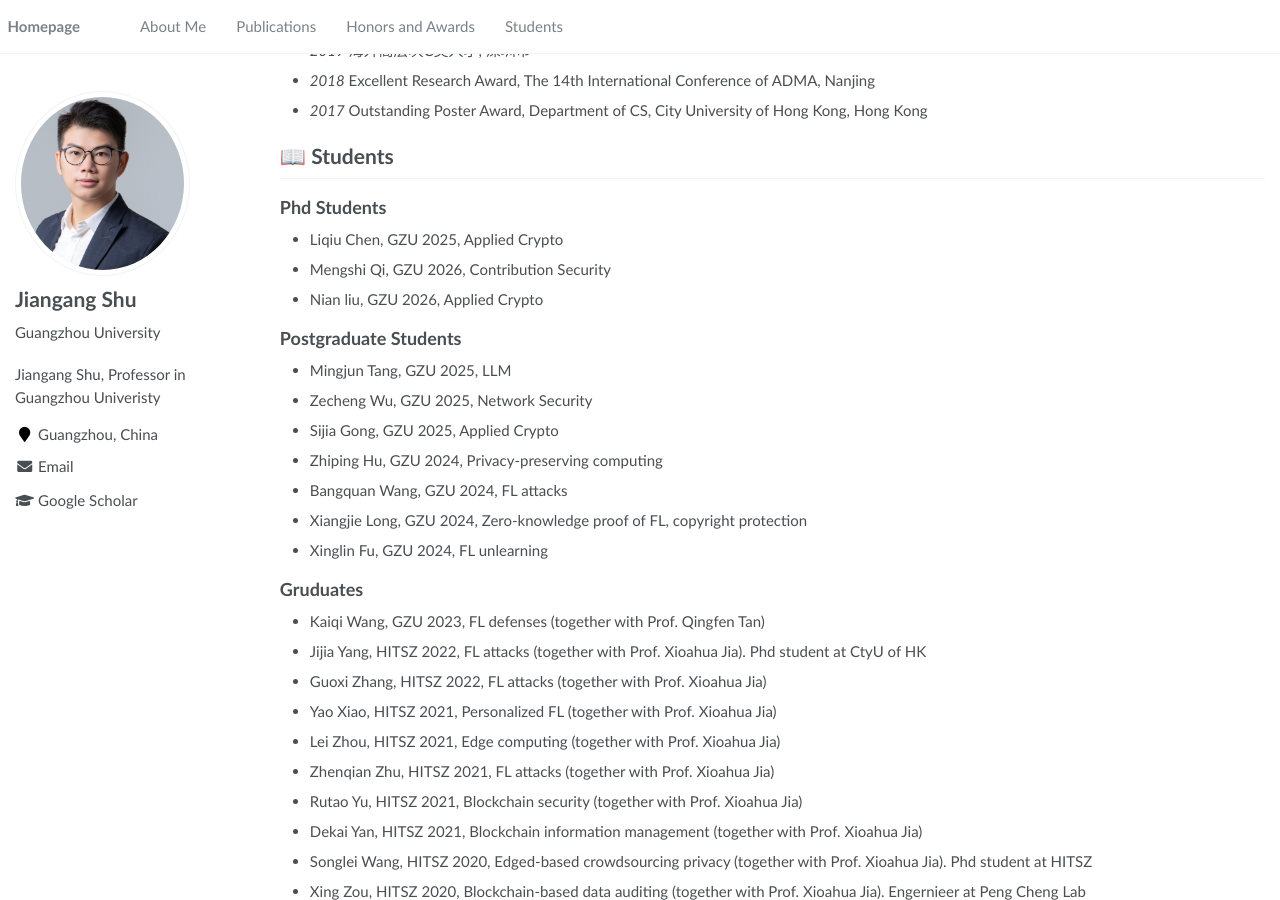
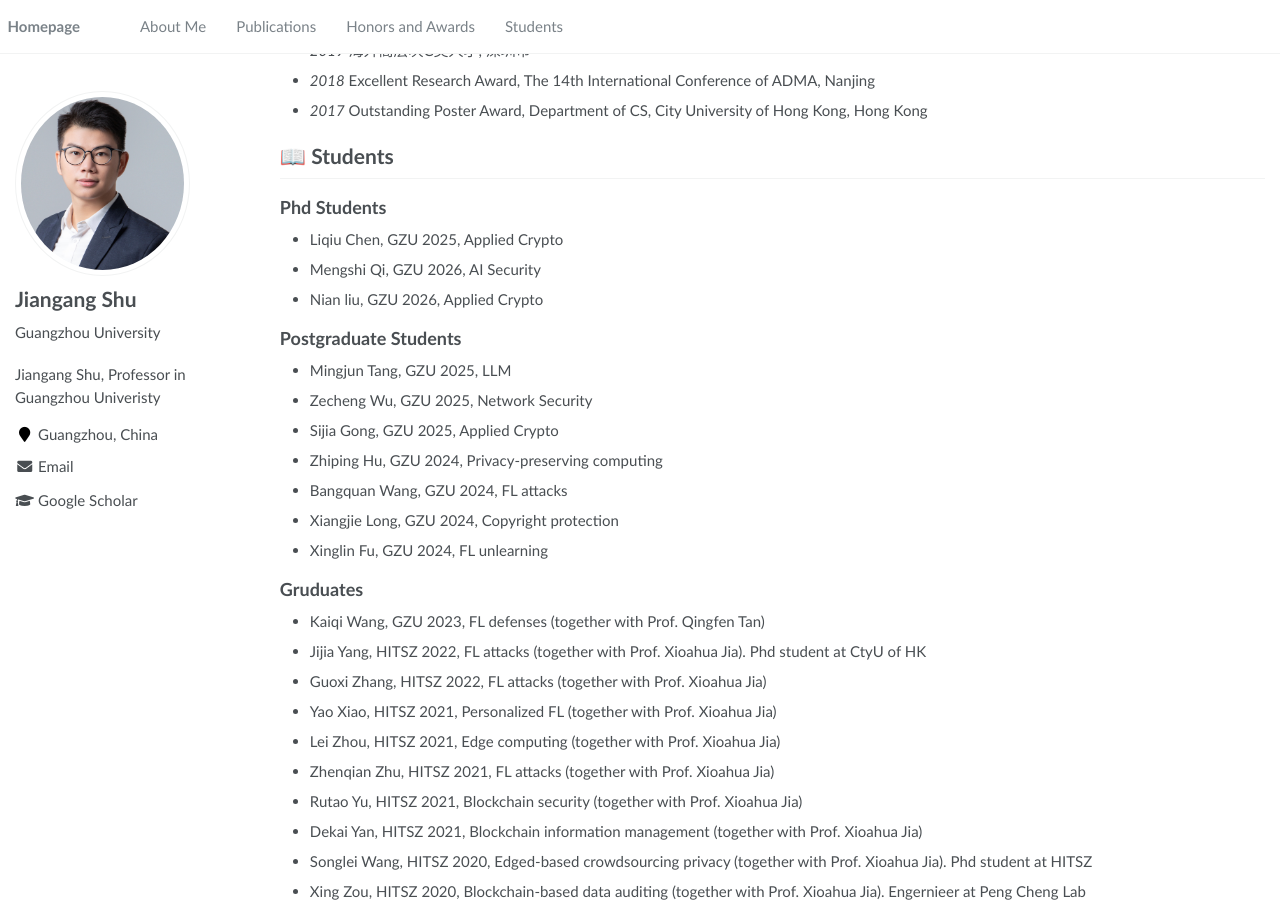
Before and after one commit to jgshu/jgshu.github.io, a Jekyll site: the page built from _pages/about.md, in a window 1280 px wide and 900 px high, scrolled down 2345 px. Built offline with Jekyll 4.4.1, drawn with Linux system fonts in a browser that asks for light colours.

Commit message:
Update about.md

```diff
--- a/_pages/about.md
+++ b/_pages/about.md
@@ -127,7 +127,7 @@ I am currently a Professor &#38; PhD Supervisor in Cyberspace Institute of Advan
 ## Phd Students
 
 - Liqiu Chen,   GZU 2025, Applied Crypto
-- Mengshi Qi,  GZU 2026, Contribution Security
+- Mengshi Qi,  GZU 2026, AI Security
 - Nian liu, GZU 2026, Applied Crypto
 
 ## Postgraduate Students ##
@@ -137,7 +137,7 @@ I am currently a Professor &#38; PhD Supervisor in Cyberspace Institute of Advan
 - Sijia Gong, GZU 2025, Applied Crypto
 - Zhiping Hu, GZU 2024, Privacy-preserving computing
 - Bangquan Wang, GZU 2024, FL attacks
-- Xiangjie Long, GZU 2024, Zero-knowledge proof of FL, copyright protection
+- Xiangjie Long, GZU 2024, Copyright protection
 - Xinglin Fu, GZU 2024, FL unlearning
 
 ## Gruduates ##
```
